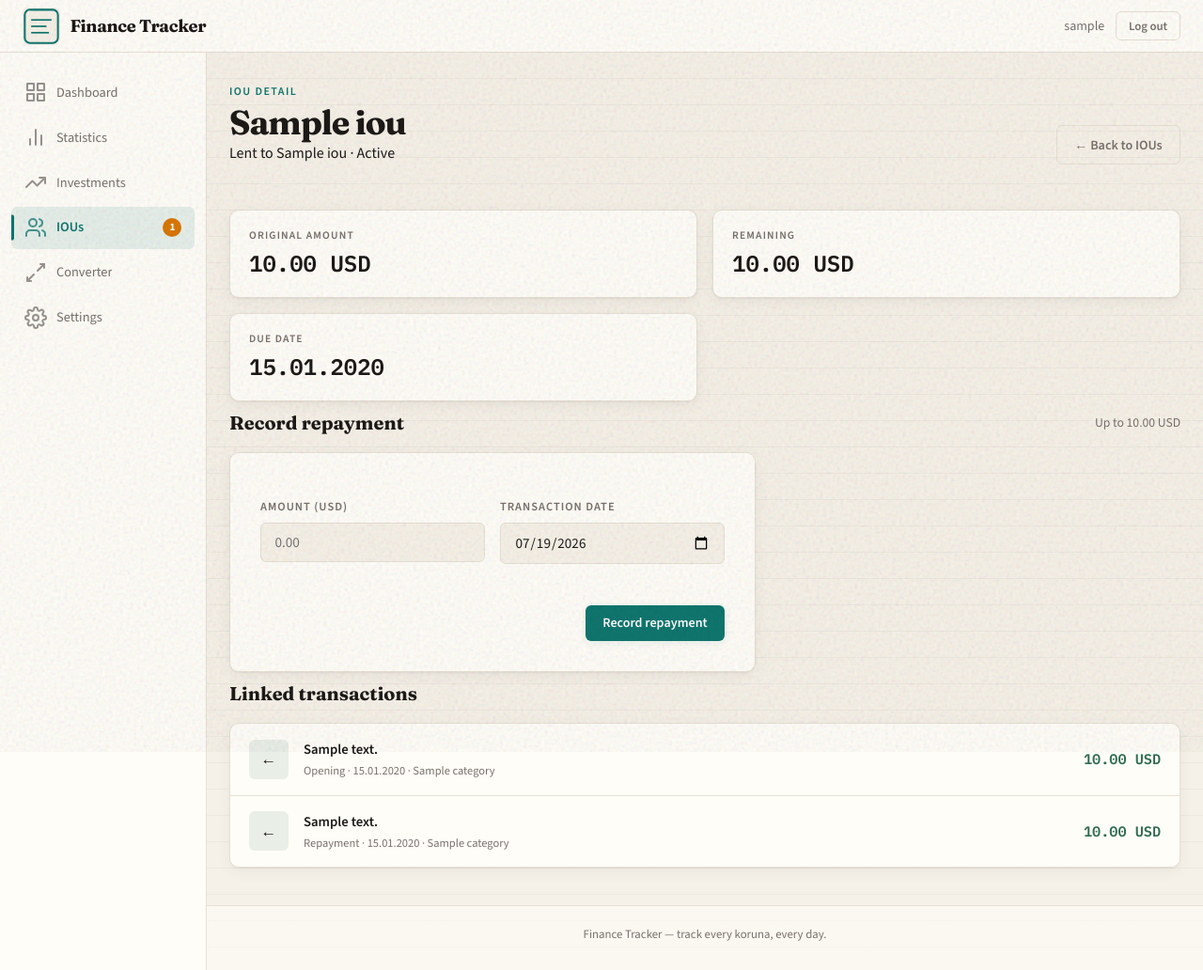
After one commit to petkov93/finance-tracker, a Django app: page /ious/1/ in a window 1280 px wide. The commit adds this page. Shown: the whole page at 94% size. Run offline with Django 5.2, Linux system fonts and the light colour scheme; a user stored in the database is signed in; tables that the repository leaves empty hold one stand-in row (values such as "Sample post").

Commit message:
Add IOU partial and full repayment flows (#40).
Repayments create linked transactions, update Available/Total, and auto-close IOUs as Paid when remaining reaches zero.

Co-authored-by: Cursor <cursoragent@cursor.com>

```diff
--- a/financetracker/forms.py
+++ b/financetracker/forms.py
@@ -230,6 +230,37 @@ class BorrowForm(LendForm):
     )
 
 
+class RepayForm(forms.Form):
+    amount = forms.DecimalField(
+        max_digits=12,
+        decimal_places=2,
+        min_value=Decimal("0.01"),
+        widget=forms.NumberInput(
+            attrs={"class": "form-control", "step": "0.01", "min": "0.01", "placeholder": "0.00"},
+        ),
+    )
+    date = forms.DateField(
+        label="Transaction date",
+        widget=forms.DateInput(attrs={"class": "form-control", "type": "date"}),
+    )
+
+    def __init__(self, *args, max_amount=None, currency=None, **kwargs):
+        super().__init__(*args, **kwargs)
+        self.max_amount = max_amount
+        self.currency = currency
+
+    def clean_amount(self):
+        amount = self.cleaned_data.get("amount")
+        if amount is None or self.max_amount is None:
+            return amount
+        if amount > self.max_amount:
+            raise forms.ValidationError(
+                f"Amount cannot exceed remaining balance "
+                f"({self.max_amount:.2f} {self.currency})."
+            )
+        return amount
+
+
 class CurrencyConverterForm(forms.Form):
     amount = forms.DecimalField(
         required=False,
--- a/financetracker/models.py
+++ b/financetracker/models.py
@@ -163,6 +163,23 @@ class IOU(models.Model):
         )
 
 
+class IOURepayment(models.Model):
+    iou = models.ForeignKey(IOU, on_delete=models.CASCADE, related_name="repayments")
+    transaction = models.OneToOneField(
+        Transaction,
+        on_delete=models.PROTECT,
+        related_name="iou_repayment",
+    )
+    amount = models.DecimalField(max_digits=12, decimal_places=2)
+    created_at = models.DateTimeField(auto_now_add=True)
+
+    class Meta:
+        ordering = ["-created_at"]
+
+    def __str__(self):
+        return f"Repayment of {self.amount} {self.iou.currency} on IOU #{self.iou_id}"
+
+
 class InvestmentEntry(models.Model):
     INVESTED = "invested"
     PROFIT = "profit"
--- a/financetracker/static/financetracker/css/style.css
+++ b/financetracker/static/financetracker/css/style.css
@@ -904,6 +904,15 @@ body.sidebar-collapsed .sidebar-link.active::before {
 .transaction-row:last-child { border-bottom: none; }
 .transaction-row:hover { background: var(--hover-wash); }
 
+a.transaction-row--link {
+  color: inherit;
+  text-decoration: none;
+}
+
+a.transaction-row--link:hover {
+  color: inherit;
+}
+
 .transaction-left {
   display: flex;
   align-items: center;
--- a/financetracker/templates/financetracker/base.html
+++ b/financetracker/templates/financetracker/base.html
@@ -88,7 +88,7 @@
         <svg xmlns="http://www.w3.org/2000/svg" width="24" height="24" viewBox="0 0 24 24" fill="none" stroke="currentColor" stroke-width="2" stroke-linecap="round" stroke-linejoin="round" aria-hidden="true"><polyline points="22 7 13.5 15.5 8.5 10.5 2 17"/><polyline points="16 7 22 7 22 13"/></svg>
         <span class="sidebar-label">Investments</span>
       </a>
-      <a href="{% url 'ious' %}" class="sidebar-link {% if request.resolver_match.url_name == 'ious' or request.resolver_match.url_name == 'add_lend' %}active{% endif %}" title="IOUs">
+      <a href="{% url 'ious' %}" class="sidebar-link {% if request.resolver_match.url_name == 'ious' or request.resolver_match.url_name == 'add_lend' or request.resolver_match.url_name == 'add_borrow' or request.resolver_match.url_name == 'iou_detail' %}active{% endif %}" title="IOUs">
         <svg xmlns="http://www.w3.org/2000/svg" width="24" height="24" viewBox="0 0 24 24" fill="none" stroke="currentColor" stroke-width="2" stroke-linecap="round" stroke-linejoin="round" aria-hidden="true"><path d="M16 21v-2a4 4 0 0 0-4-4H6a4 4 0 0 0-4 4v2"/><circle cx="9" cy="7" r="4"/><path d="M22 21v-2a4 4 0 0 0-3-3.87"/><path d="M16 3.13a4 4 0 0 1 0 7.75"/></svg>
         <span class="sidebar-label">IOUs</span>
         {% if iou_alert_count %}<span class="sidebar-badge" aria-label="{{ iou_alert_count }} IOU due soon">{{ iou_alert_count }}</span>{% endif %}
--- /dev/null
+++ b/financetracker/templates/financetracker/iou_detail.html
@@ -0,0 +1,130 @@
+{% extends "financetracker/base.html" %}
+{% load money %}
+{% block title %}IOU — {{ iou.counterparty_name }} — Finance Tracker{% endblock %}
+
+{% block content %}
+<div class="page-header animate-in">
+  <div>
+    <p class="page-eyebrow">IOU detail</p>
+    <h1 class="page-title">{{ iou.counterparty_name }}</h1>
+    <p class="page-sub">
+      {% if iou.direction == "receivable" %}
+        Lent to {{ iou.counterparty_name }}
+      {% else %}
+        Borrowed from {{ iou.counterparty_name }}
+      {% endif %}
+      · {{ iou.get_status_display }}
+    </p>
+  </div>
+  <a href="{% url 'ious' %}" class="btn btn-ghost">← Back to IOUs</a>
+</div>
+
+<section class="section animate-in animate-in-delay-1">
+  <div class="filter-grid">
+    <div class="stat-pill">
+      <span class="summary-label">Original amount</span>
+      <span class="stat-pill-value">{% money iou.original_amount iou.currency %}</span>
+    </div>
+    <div class="stat-pill">
+      <span class="summary-label">Remaining</span>
+      <span class="stat-pill-value">{% money iou.remaining_amount iou.currency %}</span>
+    </div>
+    {% if iou.due_date %}
+      <div class="stat-pill">
+        <span class="summary-label">Due date</span>
+        <span class="stat-pill-value">{{ iou.due_date|date:"d.m.Y" }}</span>
+      </div>
+    {% endif %}
+  </div>
+</section>
+
+{% if repay_form %}
+<section class="section animate-in animate-in-delay-2">
+  <div class="section-header">
+    <h2 class="section-title">Record repayment</h2>
+    <span class="link-muted">Up to {% money iou.remaining_amount iou.currency %}</span>
+  </div>
+
+  <div class="form-card">
+    <form method="post" novalidate>
+      {% csrf_token %}
+
+      <div class="filter-grid">
+        <div class="form-group">
+          <label class="form-label" for="{{ repay_form.amount.id_for_label }}">Amount ({{ iou.currency }})</label>
+          {{ repay_form.amount }}
+          {% if repay_form.amount.errors %}<div class="form-error">{{ repay_form.amount.errors.0 }}</div>{% endif %}
+        </div>
+        <div class="form-group">
+          <label class="form-label" for="{{ repay_form.date.id_for_label }}">{{ repay_form.date.label }}</label>
+          {{ repay_form.date }}
+          {% if repay_form.date.errors %}<div class="form-error">{{ repay_form.date.errors.0 }}</div>{% endif %}
+        </div>
+      </div>
+
+      <div class="form-actions">
+        <button type="submit" class="btn btn-primary">Record repayment</button>
+      </div>
+    </form>
+  </div>
+</section>
+{% endif %}
+
+<section class="section animate-in animate-in-delay-3">
+  <div class="section-header">
+    <h2 class="section-title">Linked transactions</h2>
+  </div>
+
+  <div class="transaction-list">
+    <div class="transaction-row">
+      <div class="transaction-left">
+        <div class="transaction-icon {% if iou.opening_transaction.type == 'income' %}icon-income{% else %}icon-expense{% endif %}">
+          {% if iou.opening_transaction.type == 'income' %}←{% else %}→{% endif %}
+        </div>
+        <div class="transaction-info">
+          <div class="transaction-desc">{{ iou.opening_transaction.description|default:"Opening transaction" }}</div>
+          <div class="transaction-meta">
+            Opening · {{ iou.opening_transaction.date|date:"d.m.Y" }}
+            {% if iou.opening_transaction.category %}
+              · {{ iou.opening_transaction.category.name }}
+            {% endif %}
+          </div>
+        </div>
+      </div>
+      <div class="transaction-right">
+        <div class="transaction-amount {% if iou.opening_transaction.type == 'income' %}amount-income{% else %}amount-expense{% endif %}">
+          {% money iou.opening_transaction.amount iou.opening_transaction.currency %}
+        </div>
+      </div>
+    </div>
+
+    {% for repayment in repayments %}
+      <div class="transaction-row">
+        <div class="transaction-left">
+          <div class="transaction-icon {% if repayment.transaction.type == 'income' %}icon-income{% else %}icon-expense{% endif %}">
+            {% if repayment.transaction.type == 'income' %}←{% else %}→{% endif %}
+          </div>
+          <div class="transaction-info">
+            <div class="transaction-desc">{{ repayment.transaction.description|default:"Repayment" }}</div>
+            <div class="transaction-meta">
+              Repayment · {{ repayment.transaction.date|date:"d.m.Y" }}
+              {% if repayment.transaction.category %}
+                · {{ repayment.transaction.category.name }}
+              {% endif %}
+            </div>
+          </div>
+        </div>
+        <div class="transaction-right">
+          <div class="transaction-amount {% if repayment.transaction.type == 'income' %}amount-income{% else %}amount-expense{% endif %}">
+            {% money repayment.transaction.amount repayment.transaction.currency %}
+          </div>
+        </div>
+      </div>
+    {% empty %}
+      {% if not repay_form %}
+        <p class="link-muted">No repayments recorded.</p>
+      {% endif %}
+    {% endfor %}
+  </div>
+</section>
+{% endblock %}
--- a/financetracker/urls.py
+++ b/financetracker/urls.py
@@ -18,6 +18,7 @@ urlpatterns = [
     path("ious/", views.ious, name="ious"),
     path("ious/lend/", views.add_lend, name="add_lend"),
     path("ious/borrow/", views.add_borrow, name="add_borrow"),
+    path("ious/<int:pk>/", views.iou_detail, name="iou_detail"),
     path("converter/", views.currency_converter, name="currency_converter"),
     path("converter/rate/", views.converter_rate_api, name="converter_rate_api"),
     path("converter/convert/", views.converter_convert_api, name="converter_convert_api"),
--- a/financetracker/views.py
+++ b/financetracker/views.py
@@ -29,6 +29,7 @@ from .forms import (
     InvestmentEntryForm,
     LendForm,
     BorrowForm,
+    RepayForm,
     ProfileForm,
     RegistrationForm,
     TransactionForm,
@@ -46,7 +47,12 @@ from .services.currency import (
     get_supported_currencies,
 )
 from .services.display_conversion import convert_for_display
-from .services.iou import compute_open_iou_adjustment, create_payable, create_receivable
+from .services.iou import (
+    compute_open_iou_adjustment,
+    create_payable,
+    create_receivable,
+    record_repayment,
+)
 from .services.statistics_aggregation import aggregate_for_statistics
 
 
@@ -566,6 +572,48 @@ def add_borrow(request):
 
 
 @login_required
+def iou_detail(request, pk):
+    iou = get_object_or_404(IOU, pk=pk, user=request.user)
+    repayments = iou.repayments.select_related("transaction").order_by(
+        "-transaction__date",
+        "-created_at",
+    )
+
+    if request.method == "POST":
+        if iou.status != IOU.ACTIVE:
+            messages.error(request, "This IOU is closed and cannot accept repayments.")
+            return redirect("iou_detail", pk=pk)
+
+        form = RepayForm(
+            request.POST,
+            max_amount=iou.remaining_amount,
+            currency=iou.currency,
+        )
+        if form.is_valid():
+            record_repayment(
+                iou,
+                amount=form.cleaned_data["amount"],
+                transaction_date=form.cleaned_data["date"],
+            )
+            messages.success(request, "Repayment recorded successfully.")
+            return redirect("iou_detail", pk=pk)
+    elif iou.status == IOU.ACTIVE:
+        form = RepayForm(
+            initial={"date": timezone.now().date()},
+            max_amount=iou.remaining_amount,
+            currency=iou.currency,
+        )
+    else:
+        form = None
+
+    return render(request, "financetracker/iou_detail.html", {
+        "iou": iou,
+        "repayments": repayments,
+        "repay_form": form,
+    })
+
+
+@login_required
 def settings_view(request):
     profile = ensure_user_profile(request.user)
     try:
```
Also changed, not shown: financetracker/services/iou.py (+48 -1 lines), financetracker/templates/financetracker/ious.html (+4 -4 lines), financetracker/tests/test_services_iou.py (+107 -0 lines), financetracker/tests/test_views_iou.py (+100 -0 lines), financetracker/migrations/0010_add_iou_repayment_model.py (added).
